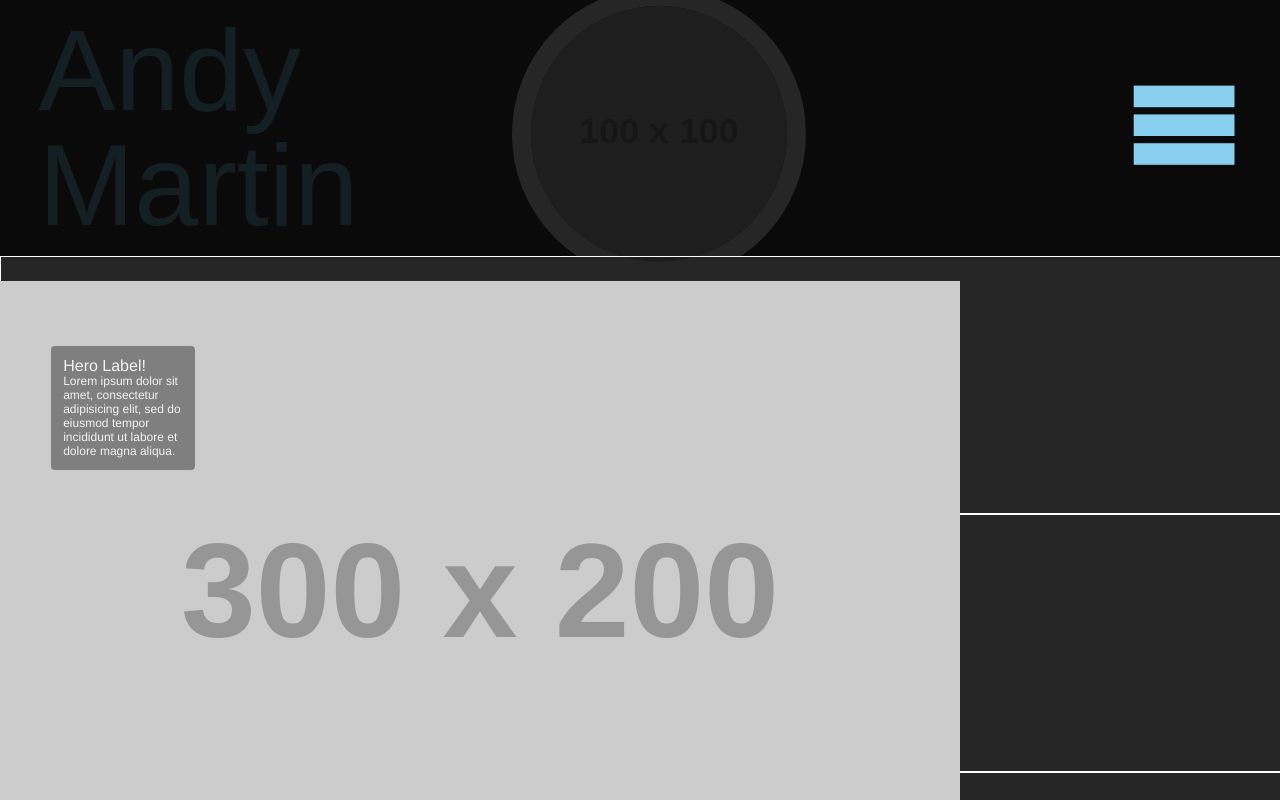
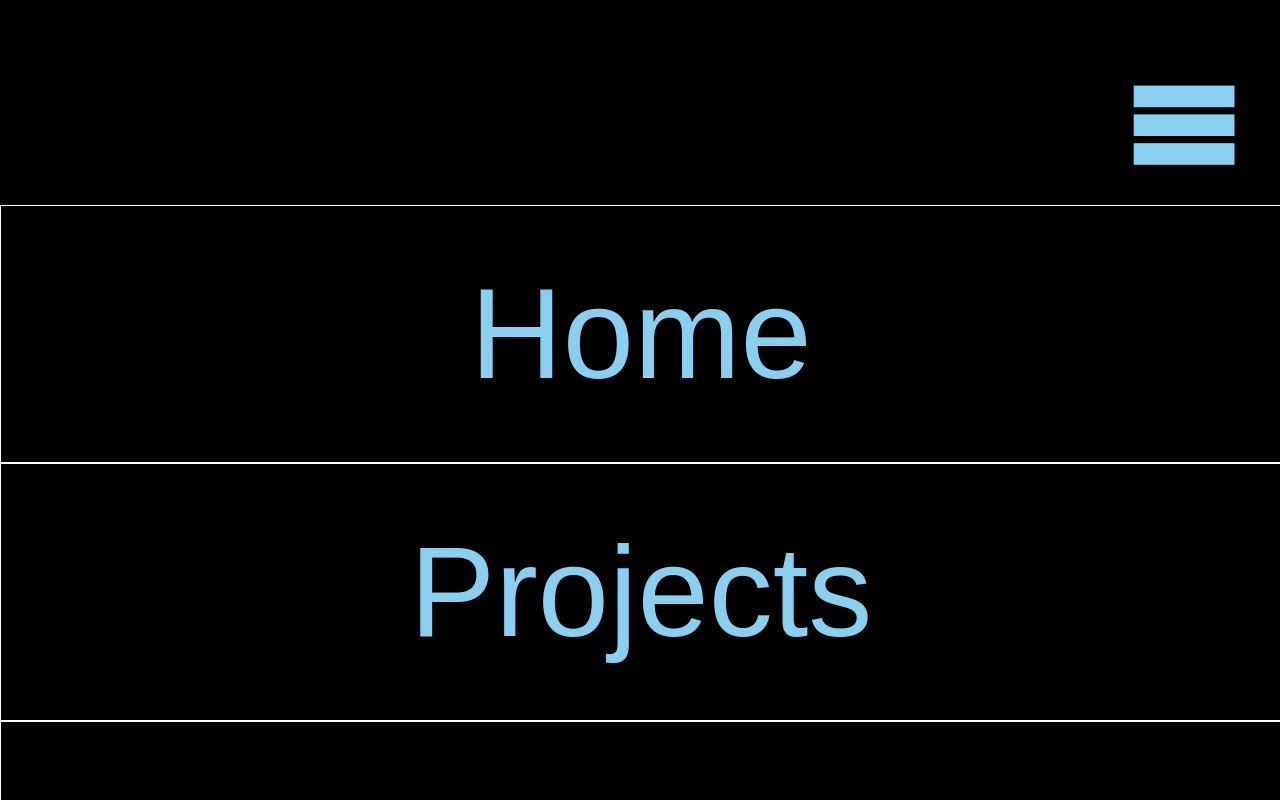
Before and after one commit to andyfiveeleven/portfolio-page, a plain HTML site: page indexV2.html in a window 1280 px wide. Both pictures are taken after a click on the element 620 px from the left and 121 px from the top of the page. Shown: the top 800 px of the page. Drawn offline with Linux system fonts and the light colour scheme; placeholder pictures from the web are drawn by us; files whose address does not match are found by name; a web font is replaced by a local one.

Commit message:
main nav positioning fixed, now over the hero

```diff
--- a/JS/app.js
+++ b/JS/app.js
@@ -3,6 +3,7 @@
 $('.icon-menu').click(function(){
   $('.main-nav ul').toggleClass('menu');
   $('.main-nav ul').toggleClass('display-nav');
+  $('.icon-menu').toggleClass('fixed');
 });
 
 $('.main-nav ul').click(function(){
--- a/styles/layout2.css
+++ b/styles/layout2.css
@@ -9,7 +9,14 @@
   font-size: 9vw;
   margin-right: 3vw;
   margin-top: 5vw;
-  z-index: 10000;
+  z-index: 1000;
+}
+
+.fixed {
+  position: fixed;
+  z-index: 1000;
+  right: 0;
+  top: 0;
 }
 
 .menu {
@@ -18,11 +25,13 @@
 }
 
 .display-nav{
+  position: fixed;
+  z-index: 99;
   width: 100%;
-  background: rgba(0, 0, 0, 0.85);
+  background: black;
   margin-top: -14vw;
   height: 100vh;
-  padding-top: 20vw;
+  padding-top: 30vw;
 }
 
 
@@ -35,6 +44,10 @@
   border: 1px solid white;
   padding: 5vw 0;
 }
+/*
+.menu {
+  margin-top: 14vw;
+}*/
 
 .hero {
   position: relative;
@@ -48,7 +61,7 @@
   border-radius: .25em;
   padding: .75em;
   background: #666;
-  opacity: .75;
+  /*opacity: .75;*/
   color: white;
 }
 
```
